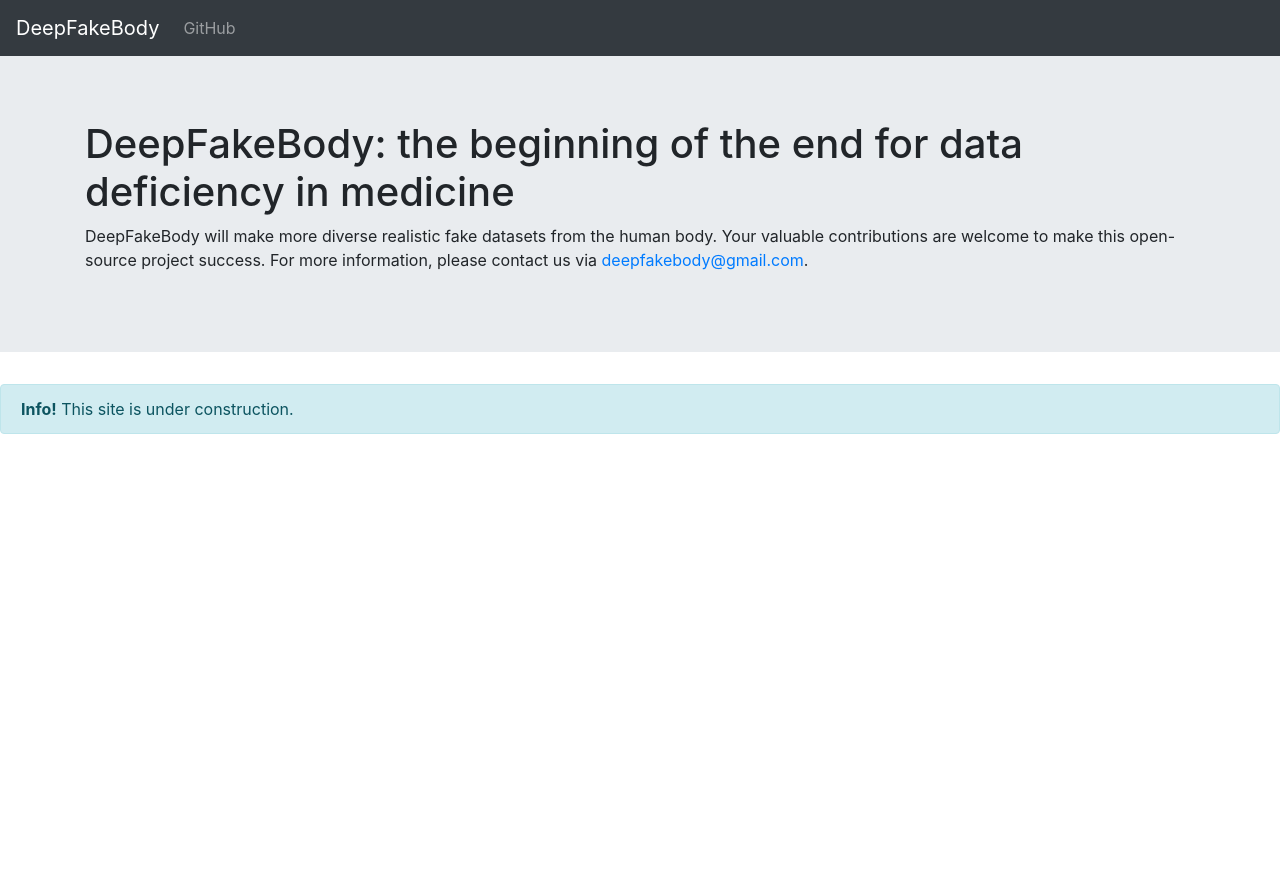
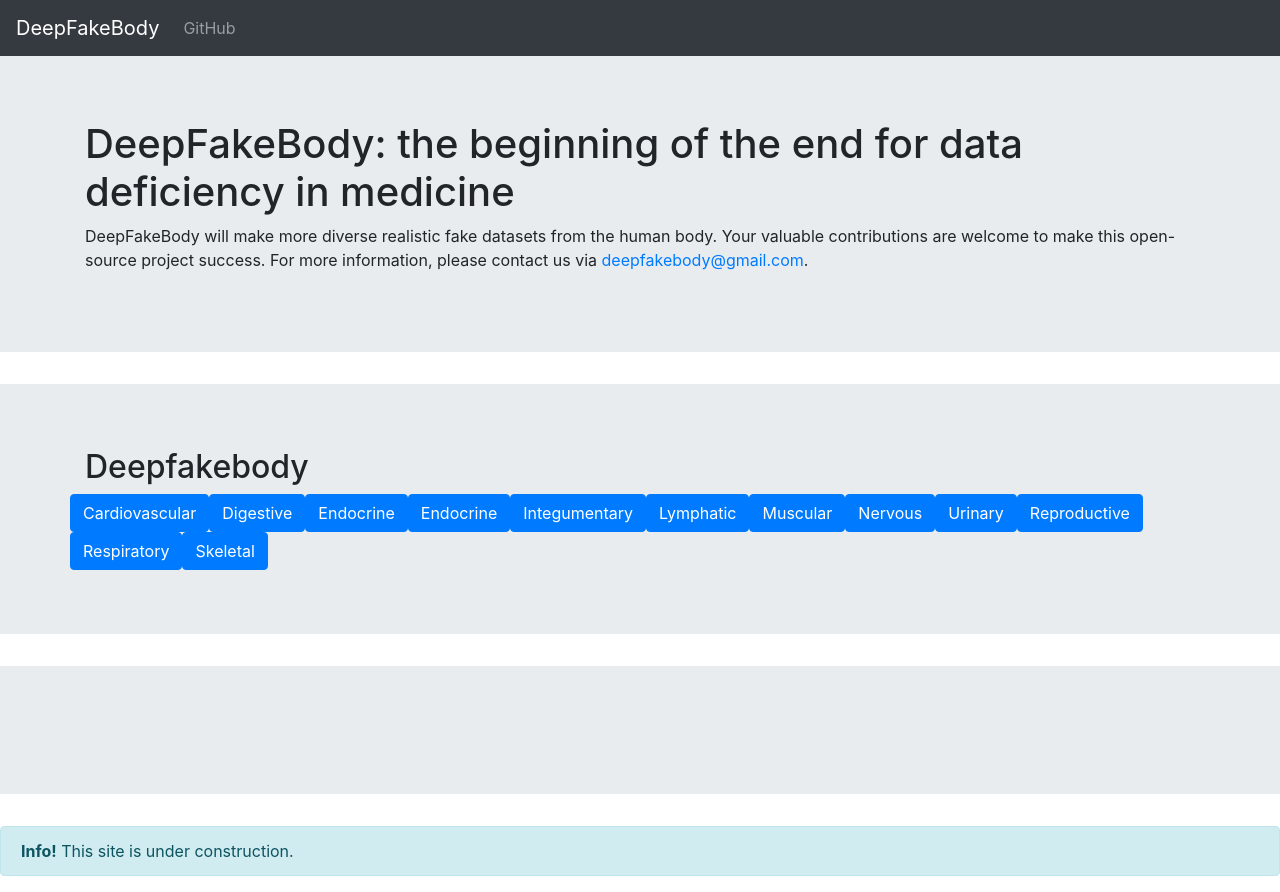
Before and after one commit to vlbthambawita/deepfakebody, a plain HTML site: page index.html in a window 1280 px wide. Before the commit the page ends 800 px from the top, so only its background shows below. Drawn offline with nearby package versions, Linux system fonts and the light colour scheme.

Commit message:
added buttons to site

```diff
--- a/index.html
+++ b/index.html
@@ -35,6 +35,48 @@
       </div>
     </div>
 
+    <!--
+      The main classificaion
+    -->
+    <div class="jumbotron jumbotron-fluid">
+      <div class="container">
+        <h2>Deepfakebody</h2>
+
+        <div class="row">
+          <div class="column"> <a href="#cardiovascular" class="btn btn-primary" data-toggle="collapse">Cardiovascular</a></div>
+          <div class="column"><a href="#digestive" class="btn btn-primary" data-toggle="collapse">Digestive</a></div>
+          <div class="column"><a href="#endocrine" class="btn btn-primary" data-toggle="collapse">Endocrine</a></div>
+          <div class="column"><a href="#endocrine" class="btn btn-primary" data-toggle="collapse">Endocrine</a></div>
+          <div class="column"><a href="#integumentary" class="btn btn-primary" data-toggle="collapse">Integumentary</a></div>
+          <div class="column"><a href="#lymphatic" class="btn btn-primary" data-toggle="collapse">Lymphatic</a></div>
+          <div class="column"><a href="#muscular" class="btn btn-primary" data-toggle="collapse">Muscular</a></div>
+          <div class="column"><a href="#nervous" class="btn btn-primary" data-toggle="collapse">Nervous</a></div>
+          <div class="column"><a href="#urinary" class="btn btn-primary" data-toggle="collapse">Urinary</a></div>
+          <div class="column"><a href="#reproductive" class="btn btn-primary" data-toggle="collapse">Reproductive</a></div>
+          <div class="column"><a href="#respiratory" class="btn btn-primary" data-toggle="collapse">Respiratory</a></div>
+          <div class="column"><a href="#skeletal" class="btn btn-primary" data-toggle="collapse">Skeletal</a></div>
+        </div>
+
+      </div>
+
+    </div>
+
+    <div class="jumbotron jumbotron-fluid">
+        <div id="cardiovascular" class="collapse">
+          <a href="#ecg" class="btn btn-secondary" data-toggle="collapse">ECG</a>
+        </div>
+
+        <div id="ecg" class="collapse">
+          <h3>Unlimited 8-leads 10s long ECG generator</h3>
+
+          install deepfakebody  and call to the following function:
+        </div>
+      </div>
+
+
+
+
+
     <div class="alert alert-info">
       <strong>Info!</strong> This site is under construction.
     </div>
```
